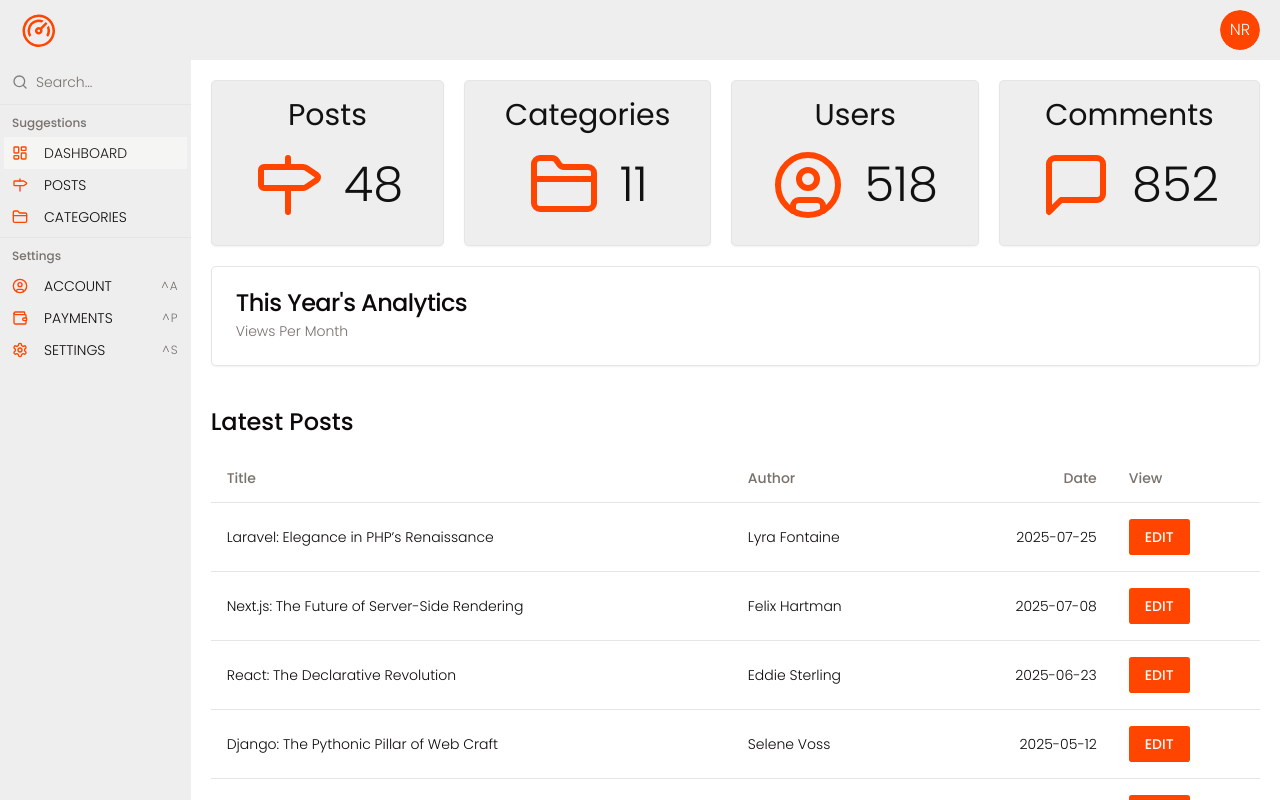
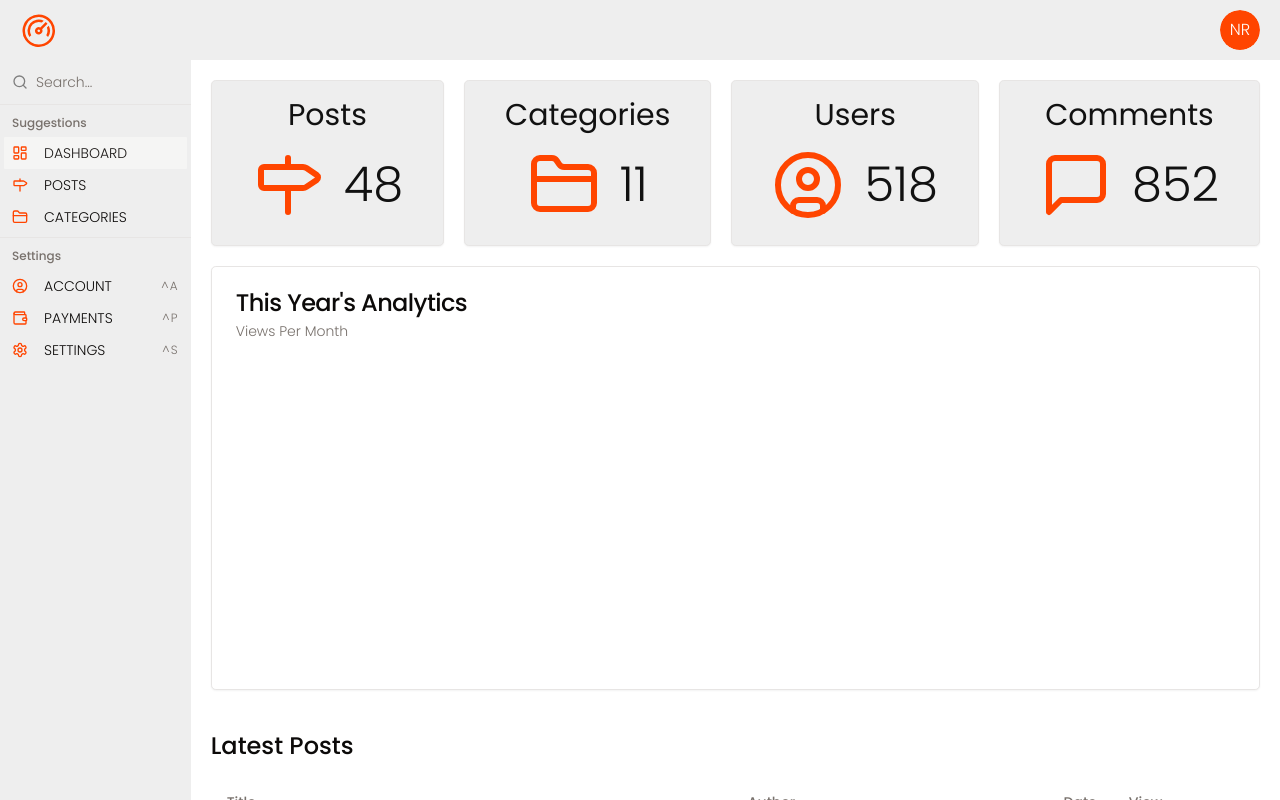
Before and after one commit to Nimira43/Tabularium, a Next.js app: page / in a window 1280 px wide. Shown: the top 800 px of the page. Built offline with nearby package versions, Linux system fonts and the light colour scheme; a web font is replaced by a local one.

Commit message:
CardContent and div wrapper for chart

```diff
--- a/components/dashboard/AnalyticsChart.tsx
+++ b/components/dashboard/AnalyticsChart.tsx
@@ -16,6 +16,13 @@ const AnalyticsChart = () => {
           </CardTitle>
           <CardDescription>Views Per Month</CardDescription>
         </CardHeader>
+        <CardContent>
+          <div
+            style={{width: '100%', height: 300}}
+          >
+
+          </div>
+        </CardContent>
       </Card>
     </>
    )
```
